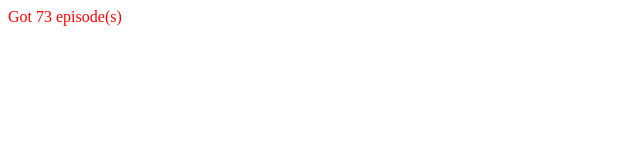
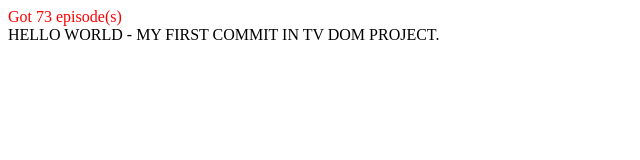
Before and after one commit to Sinead-CYF/tv-show-dom-project, a plain HTML site: page index.html in a window 1280 px wide. Shown: the whole page, without its empty margins (0-640 px from the left). Drawn offline with Linux system fonts and the light colour scheme.

Commit message:
Testing live service with first commit.

```diff
--- a/index.html
+++ b/index.html
@@ -11,6 +11,7 @@
   <body>
     <div id="root">
     </div>
+    <div>HELLO WORLD - MY FIRST COMMIT IN TV DOM PROJECT.  </div>
 
     <!-- Loads a provided function called getAllEpisodes() which returns all episodes -->
     <script src="episodes.js"></script>
```
